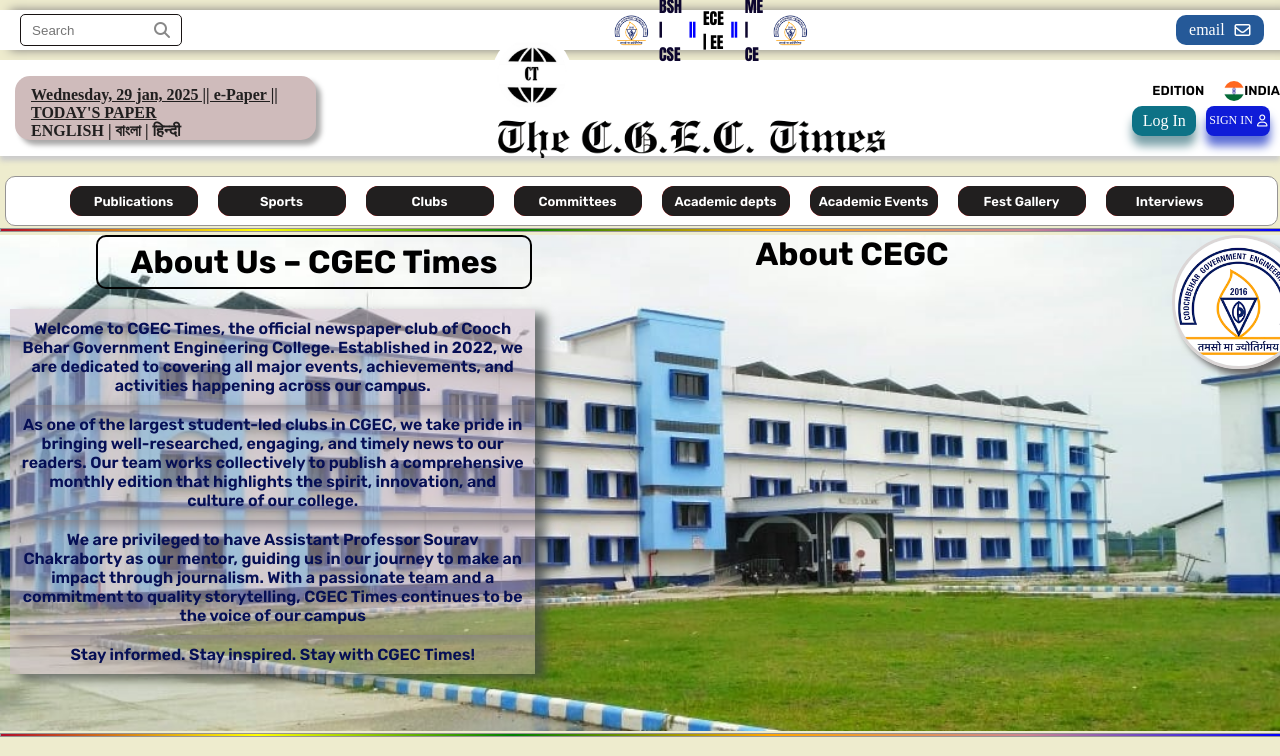
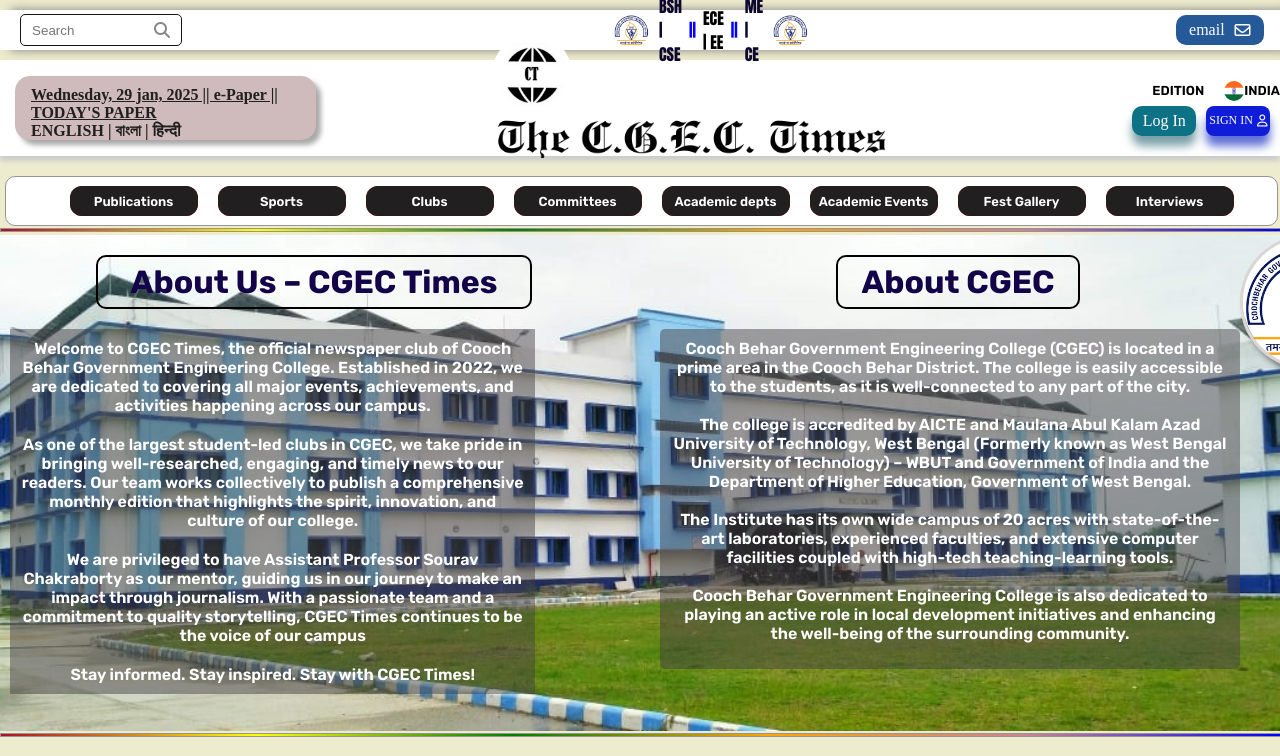
Before and after one commit to satya-dr/CGEC-TIMES, a plain HTML site: page mainWeb/allCodes/index.html in a window 1280 px wide. Shown: the top 756 px of the page. Drawn offline with nearby package versions, Linux system fonts and the light colour scheme; a web font is replaced by a local one.

Commit message:
write about CGEC

```diff
--- a/mainWeb/allCodes/aboutPage.css
+++ b/mainWeb/allCodes/aboutPage.css
@@ -27,7 +27,7 @@
     border: solid rgb(219, 214, 214);
     border-radius: 50%
 }
-.main_container .aboutPage .backGroundAbout .write{
+.main_container .aboutPage .backGroundAbout .cegcTimes{
     height: 30rem;
     width: 40rem;
     /* border: 2px solid black; */
@@ -35,20 +35,48 @@
     color: rgb(0, 0, 0);
 
 }
-.main_container .aboutPage .backGroundAbout .write .paraGraph_1{
+.main_container .aboutPage .backGroundAbout .cegcTimes .paraGraph_1{
     margin-top: 20px;
 }
-.main_container .aboutPage .backGroundAbout .write p{
-    color: #060f55;
+.main_container .aboutPage .backGroundAbout .cegcTimes p{
+    color: #fff;
     padding: 10px;
-    box-shadow: 10px 5px 10px rgba(67, 72, 74, 0.748);
+
     width: 95%;
     margin-left: 10px;
     /* border-radius: 10px; */
     font-weight: 600;
-    background:  rgba(204, 183, 198, 0.482);
+    background:  rgba(68, 63, 67, 0.482);
 }
-.main_container .aboutPage .backGroundAbout .write .About_Head{
+
+
+.main_container .aboutPage .backGroundAbout .cgec p{
+    height:20rem ;
+    width: 35rem;
+    margin-left: 8rem;
+    margin-top: 20px;
+    padding: 10px;
+    text-align: center;
+    color: #fff;
+    border-radius: 5px;
+    font-weight: 600;
+    background:  rgba(68, 63, 67, 0.482);
+
+}
+.main_container .aboutPage .backGroundAbout .cgec h1{
+    height: 50px;
+    width: 15rem;
+    margin-left: 19rem;
+    display: flex;
+    align-items: center;
+    justify-content: center;
+    margin-top: 20px;
+    border: 2px solid black;
+    border-radius: 10px;
+    color: #130348;
+
+}
+.main_container .aboutPage .backGroundAbout .cegcTimes .About_Head{
     height: 50px;
     width: 27rem;
     margin-left: 6rem;
@@ -56,6 +84,8 @@
     align-items: center;
     justify-content: center;
     border: 2px solid black;
+    margin-top: 20px;
     border-radius: 10px;
-    background: transparent;
+
+    color: #130348;
 }
--- a/mainWeb/allCodes/index.html
+++ b/mainWeb/allCodes/index.html
@@ -184,7 +184,7 @@
 
       <div class="aboutPage">
              <div class="backGroundAbout">
-                  <div class="write">
+                  <div class="write cegcTimes">
                     <h1 class="About_Head">About Us – CGEC Times</h1>
                      <p class="paraGraph_1">
                     Welcome to CGEC Times, the official newspaper club of Cooch Behar
@@ -209,9 +209,10 @@
 
                      </p>
                   </div>
-                  <div class="About_cgec">
-                     <div class="write">
-                        <h1>About CEGC</h1>
+             <div class="About_cgec">
+                     <div class="write cgec">
+                        <h1>About CGEC</h1>
+                        <p>Cooch Behar Government Engineering College (CGEC) is located in a prime area in the Cooch Behar District. The college is easily accessible to the students, as it is well-connected to any part of the city. <br> <br>The college is accredited by AICTE and Maulana Abul Kalam Azad University of Technology, West Bengal (Formerly known as West Bengal University of Technology) – WBUT and Government of India and the Department of Higher Education, Government of West Bengal. <br> <br> The Institute has its own wide campus of 20 acres with state-of-the-art laboratories, experienced faculties, and extensive computer facilities coupled with high-tech teaching-learning tools. <br> <br>Cooch Behar Government Engineering College is also dedicated to playing an active role in local development initiatives and enhancing the well-being of the surrounding community.</p>
                      </div>
                   </div>
                   <div class="clg_logo">
@@ -562,10 +563,10 @@
                             <p>I am Subham Saha 1st year CSE from Cooch Behar Government engineering college  </p>
                         </div>
                         <div class="sli">
-                            <img src="/CGEC-TIMES/mainWeb/allCodes/Member_photos/Aack Back.jpg" class="image" alt="">
-                            <h2>Ayush Kumar Sharma </h2>
-                            <h3>Repoter</h3>
-                            <p>I am Ayush Kumar Sharma 1st year eE from Cooch Behar Government engineering college  </p>
+                            <img src="/CGEC-TIMES/mainWeb/allCodes/Member_photos/Kankana Sikder.jpg" class="image" alt="">
+                            <h2>Kankana Sikder </h2>
+                            <h3>Content Writer</h3>
+                            <p>I am Ayush Kankana Sikder 1st year CE from Cooch Behar Government engineering college  </p>
                         </div>
                         <div class="sli">
                             <img src="/CGEC-TIMES/mainWeb/allCodes/Member_photos/AYAN ROY.jpg" class="image" alt="">
@@ -584,6 +585,12 @@
                             <h2>Parthiv Bania</h2>
                             <h3>Tech Member</h3>
                             <p>I am Parthiv Bania 1st year CSE from Cooch Behar Government engineering college  </p>
+                        </div>
+                        <div class="sli">
+                            <img src="/CGEC-TIMES/mainWeb/allCodes/Member_photos/Aack Back.jpg" class="image" alt="">
+                            <h2>Ayush Kumar Sharma </h2>
+                            <h3>Repoter</h3>
+                            <p>I am Ayush Kumar Sharma 1st year EE from Cooch Behar Government engineering college  </p>
                         </div>
                         <div class="sli">
                             <img src="/CGEC-TIMES/mainWeb/allCodes/Member_photos/NIRUPAM KONAR.jpg" class="image" alt="">
```
Also changed, not shown: mainWeb/allCodes/Member_photos/Kankana Sikder.jpg (added).
